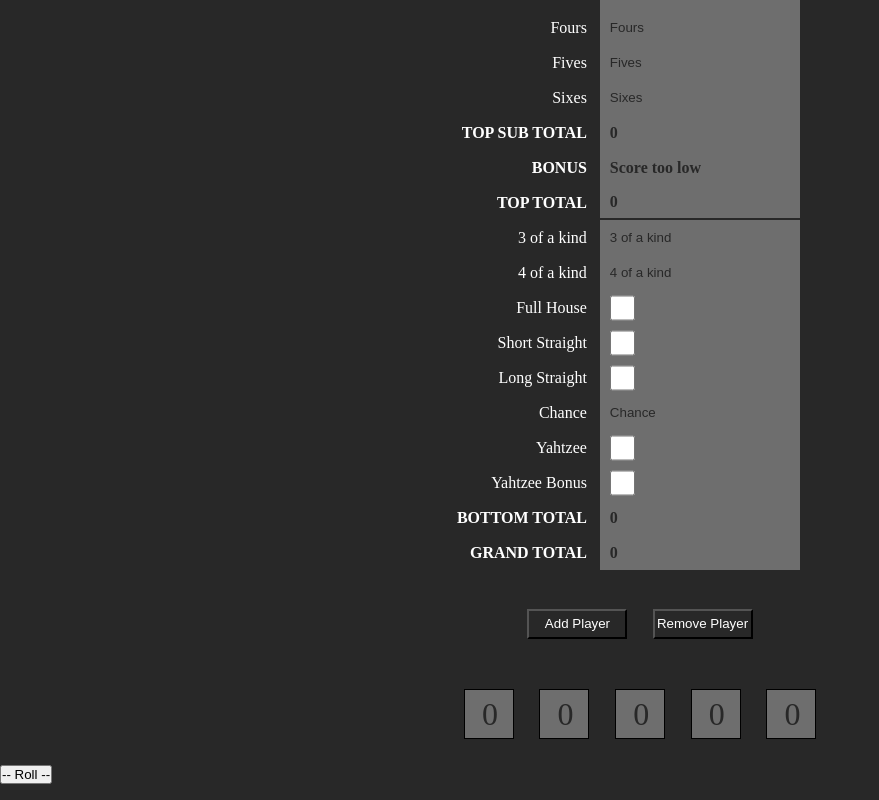
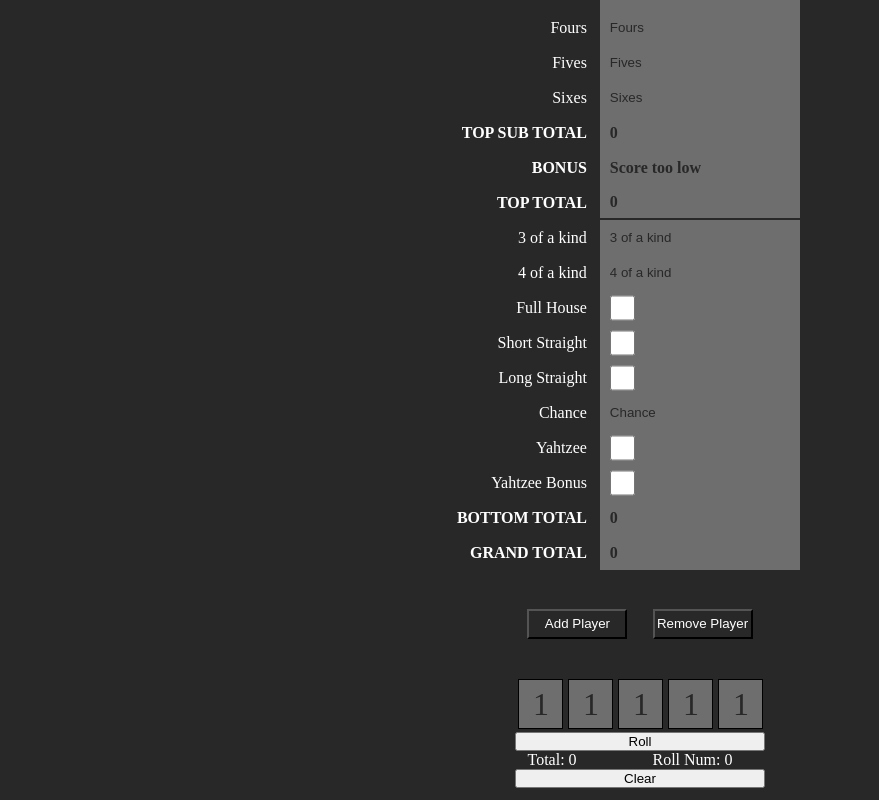
Before and after one commit to frankpeckover/yahtzee, a React (Create React App) app: page / in a window 1280 px wide. Shown: the part 195-995 px from the top of the page, without its empty margins (0-879 px from the left). Built offline with nearby package versions, Linux system fonts and the light colour scheme.

Commit message:
dice rolling finished

```diff
--- a/src/App.jsx
+++ b/src/App.jsx
@@ -1,8 +1,8 @@
 import React from 'react';
-import './App.css';
+import './app.css';
 import Player from './Player';
 import ScoreGuide from './ScoreGuide';
-import Dice from './Dice';
+import DieContainer from './DieContainer.jsx';
 
 export default class App extends React.Component {
 	constructor() {
@@ -10,13 +10,6 @@
 		this.state = {
 			players: [
 				<Player key={0} />
-			],
-			dice: [
-				<Dice roll={this.roll} key={0} />,
-				<Dice key={1} />,
-				<Dice key={2} />,
-				<Dice key={3} />,
-				<Dice key={4} />
 			]
 		};
 	}
@@ -58,10 +51,9 @@
 						Remove Player
 					</button>
 				</div>
-				<div className="dice fill center">{this.state.dice}</div>
-				<button href="#" onClick={this.roll}>
-					-- Roll --
-				</button>
+				<div className="dice fill center">
+					<DieContainer />
+				</div>
 			</div>
 		);
 	}
--- a/src/Dice.jsx
+++ /dev/null
@@ -1,40 +0,0 @@
-import React from 'react';
-import './dice.css';
-
-export default class Dice extends React.Component {
-	constructor(props) {
-		super(props);
-		this.state = {
-			roll: true,
-			value: 0
-		};
-	}
-
-	toggleRoll = () => {
-		this.setState({
-			roll: !this.state.roll
-		});
-		console.log(this.state);
-	};
-
-	roll = () => {
-		if (this.state.roll === true) {
-			this.setState({
-				value: Math.floor(Math.random() * 10)
-			});
-		}
-	};
-
-	render() {
-		return (
-			<a
-				style={this.state.roll ? { border: '1px solid black' } : { border: '2px solid red' }}
-				className="die"
-				href="#"
-				onClick={this.toggleRoll}
-			>
-				<p className="center fill">{this.state.value}</p>
-			</a>
-		);
-	}
-}
--- /dev/null
+++ b/src/Die.jsx
@@ -0,0 +1,15 @@
+import React from 'react';
+import './die.css';
+
+const Die = (props) => (
+	<div
+		id={props.identifier}
+		onClick={props.toggleRoll}
+		style={props.roll ? { border: '1px solid black' } : { border: '2px solid red' }}
+		className="die"
+	>
+		<p className="center fill">{props.value}</p>
+	</div>
+);
+
+export default Die;
--- /dev/null
+++ b/src/DieContainer.jsx
@@ -0,0 +1,155 @@
+import React from 'react';
+import './app.css';
+import Die from './Die.jsx';
+
+export default class DieContainer extends React.Component {
+	constructor(props) {
+		super(props);
+		this.state = {
+			die: [
+				[
+					true,
+					1
+				],
+				[
+					true,
+					1
+				],
+				[
+					true,
+					1
+				],
+				[
+					true,
+					1
+				],
+				[
+					true,
+					1
+				]
+			],
+
+			dieSum: 0,
+			rollNum: 0,
+			maxRolls: 3
+		};
+	}
+
+	toggleRoll = (event) => {
+		var tempArr = this.state.die;
+		tempArr.forEach((e, i) => {
+			if (event.target.parentElement.id == parseInt(i)) {
+				e[0] = !e[0];
+			}
+		});
+		this.setState({
+			die: tempArr
+		});
+	};
+
+	clearToggles = () => {
+		var tempArr = this.state.die;
+		tempArr.forEach((e) => {
+			e[0] = true;
+		});
+
+		this.setState({
+			die: tempArr
+		});
+	};
+
+	roll = () => {
+		var tempArr = this.state.die;
+		tempArr.forEach((e, i) => {
+			if (e[0] !== false) {
+				e[1] = 1 + Math.floor(Math.random() * 6);
+			}
+		});
+		this.setState({
+			die: tempArr
+		});
+		if (this.state.rollNum === this.state.maxRolls - 1) {
+			this.clearToggles();
+		}
+		this.incrementRolls();
+		this.sumDie();
+	};
+
+	incrementRolls = () => {
+		if (this.state.rollNum > this.state.maxRolls - 1) {
+			this.setState({
+				rollNum: 1
+			});
+		} else {
+			this.setState({ rollNum: this.state.rollNum + 1 });
+		}
+	};
+
+	sumDie = () => {
+		var counter = 0;
+		this.state.die.forEach((die) => {
+			counter += die[1];
+		});
+		this.setState({
+			dieSum: counter
+		});
+	};
+
+	render() {
+		return (
+			<div>
+				<div className="fill center">
+					<Die
+						key={0}
+						identifier={0}
+						toggleRoll={this.toggleRoll}
+						roll={this.state.die[0][0]}
+						value={this.state.die[0][1]}
+					/>
+					<Die
+						key={1}
+						identifier={1}
+						toggleRoll={this.toggleRoll}
+						roll={this.state.die[1][0]}
+						value={this.state.die[1][1]}
+					/>
+					<Die
+						key={2}
+						identifier={2}
+						toggleRoll={this.toggleRoll}
+						roll={this.state.die[2][0]}
+						value={this.state.die[2][1]}
+					/>
+					<Die
+						key={3}
+						identifier={3}
+						toggleRoll={this.toggleRoll}
+						roll={this.state.die[3][0]}
+						value={this.state.die[3][1]}
+					/>
+					<Die
+						key={4}
+						identifier={4}
+						toggleRoll={this.toggleRoll}
+						roll={this.state.die[4][0]}
+						value={this.state.die[4][1]}
+					/>
+				</div>
+				<button className="fill center" onClick={this.roll}>
+					Roll
+				</button>
+				<div className="fill center">
+					<p className="fill left-align" style={{ color: 'white' }}>
+						Total: {this.state.dieSum}
+					</p>
+					<p className="fill left-align" style={{ color: 'white' }}>
+						Roll Num: {this.state.rollNum}
+					</p>
+				</div>
+				<button className="fill center" onClick={this.clearToggles}>
+					Clear
+				</button>
+			</div>
+		);
+	}
+}
--- a/src/Player.jsx
+++ b/src/Player.jsx
@@ -1,6 +1,6 @@
 import React from 'react';
 import './player.css';
-import './App.css';
+import './app.css';
 
 export default class Player extends React.Component {
 	constructor(props) {
@@ -76,7 +76,6 @@
 			},
 			this.topSubTotal
 		);
-		console.log(this.state);
 	};
 
 	topSubTotal = () => {
--- a/src/ScoreGuide.jsx
+++ b/src/ScoreGuide.jsx
@@ -1,6 +1,6 @@
 import React from 'react';
 import './scoreGuide.css';
-import './App.css';
+import './app.css';
 
 export default class ScoreGuide extends React.Component {
 	render() {
--- a/src/dice.css
+++ b/src/die.css
@@ -6,3 +6,7 @@
 	border: 1px solid black;
 	font-size: 2em;
 }
+
+.die:hover {
+	cursor: pointer;
+}
```
